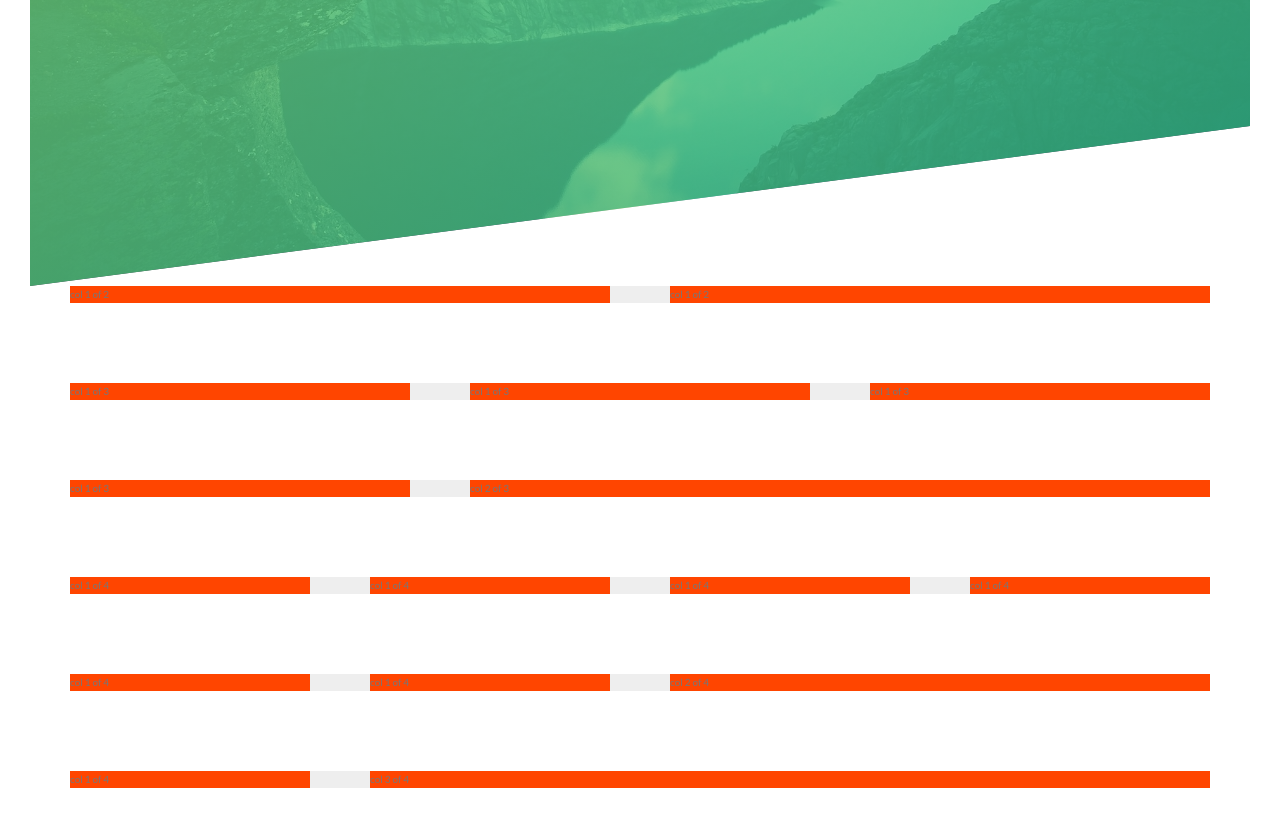
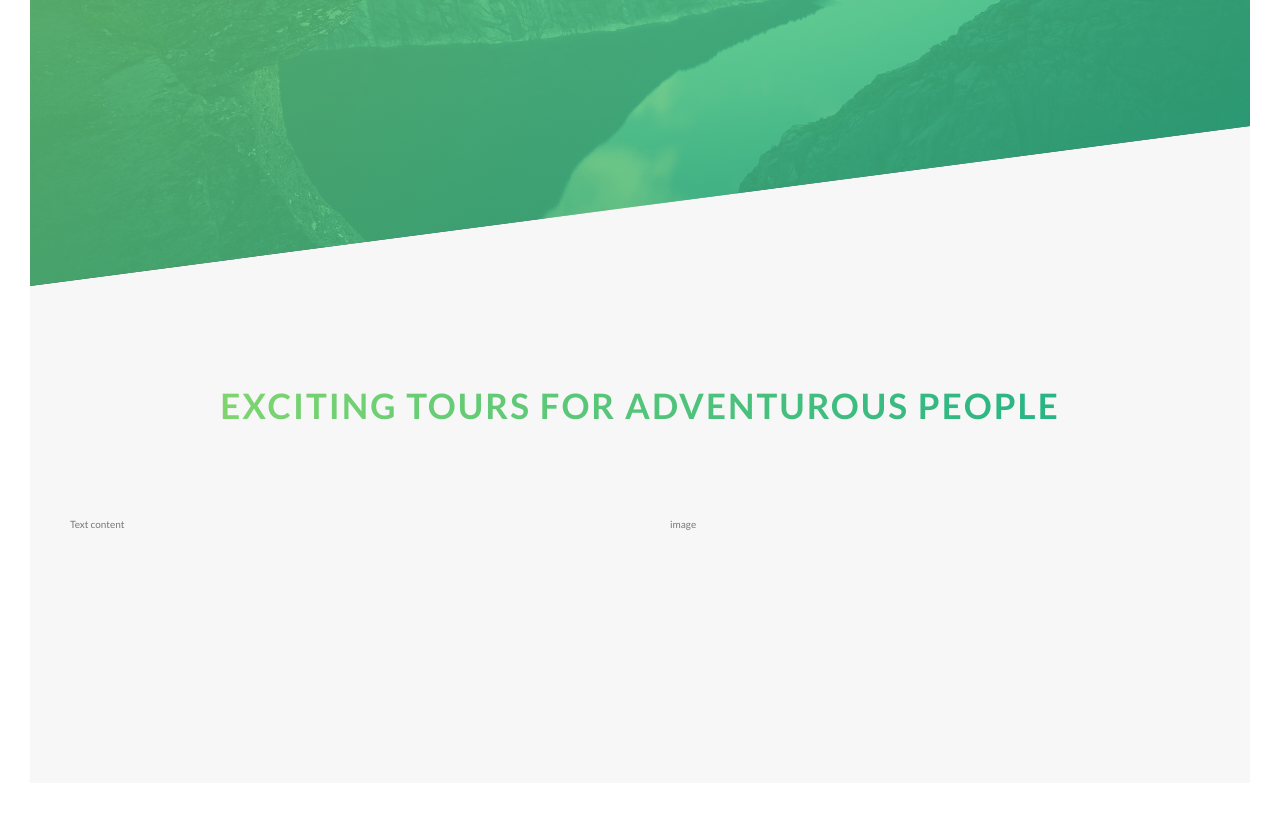
Before and after one commit to Naval63/Natorius, a website: page src/index.html in a window 1280 px wide. Shown: the part 504-1322 px from the top of the page. Drawn offline with nearby package versions, Linux system fonts and the light colour scheme; files that its build step writes are made by us from their sources.

Commit message:
add styles and scss to main

```diff
--- a/src/index.html
+++ b/src/index.html
@@ -26,15 +26,28 @@
 
     </header>
 
-    <section class="grid-test">
-        <div class="row">
-            <div class="col-1-of-2">
-                col 1 of 2
+    <main>
+        <section class="section-about">
+            <div class="u-center-text u-margin-bottom">
+                <h2 class="heading-secondary">
+                    Exciting tours for adventurous people
+                </h2>
             </div>
-            <div class="col-1-of-2">
-                col 1 of 2
+
+            <div class="row">
+                <div class="col-1-of-2">
+                    Text content
+                </div>
+                <div class="col-1-of-2">
+                    image
+                </div>
             </div>
-        </div>
+
+        </section>
+    </main>
+
+    <!-- <section class="grid-test">
+
         <div class="row">
             <div class="col-1-of-3">
                 col 1 of 3
@@ -87,7 +100,7 @@
                 col 3 of 4
             </div>
         </div>
-    </section>
+    </section> -->
 
 </body>
 </html>
--- a/src/scss/abstracts/_variables.scss
+++ b/src/scss/abstracts/_variables.scss
@@ -2,6 +2,8 @@
 $color-primary: #55c57a;
 $color-primary-light: #7ed56f;
 $color-primary-dark: #28b485;
+
+$color-grey-light-1: #f7f7f7;
 
 $color-gery-dark: #777;
 $color-light: #fff;
--- a/src/scss/base/_typography.scss
+++ b/src/scss/base/_typography.scss
@@ -36,3 +36,20 @@
         animation-timing-function: ease-out;
     }
 }
+
+.heading-secondary {
+    font-size: 3.5rem;
+    text-transform: uppercase;
+    font-weight: 700;
+    display: inline-block;
+    background-image: linear-gradient(to right, $color-primary-light, $color-primary-dark);
+    -webkit-background-clip: text;
+    color: transparent;
+    letter-spacing: .2rem;
+    transition: all .2s;
+
+    &:hover {
+        transform: skewY(2deg) skewX(15deg) scale(1.1);
+        text-shadow: .5rem 1rem 2rem rgba($color-dark, .2);
+    }
+}
--- a/src/scss/base/_utilities.scss
+++ b/src/scss/base/_utilities.scss
@@ -0,0 +1,7 @@
+.u-center-text{
+    text-align: center;
+}
+
+.u-margin-bottom {
+    margin-bottom: 8rem;
+}
--- a/src/scss/layout/_grid.scss
+++ b/src/scss/layout/_grid.scss
@@ -1,6 +1,5 @@
 .row {
     max-width: $grid-width;
-    background-color: #eee;
     margin: 0 auto;
 
     &:not(:last-child) {
@@ -10,7 +9,6 @@
     @include clearfix;
 
     [class^="col-"] {
-        background-color: orangered;
         float: left;
 
         &:not(:last-child) {
--- a/src/scss/pages/_home.scss
+++ b/src/scss/pages/_home.scss
@@ -0,0 +1,5 @@
+.section-about {
+    background-color: $color-grey-light-1;
+    padding: 25rem 0;
+    margin-top: -20vh;
+}
```
